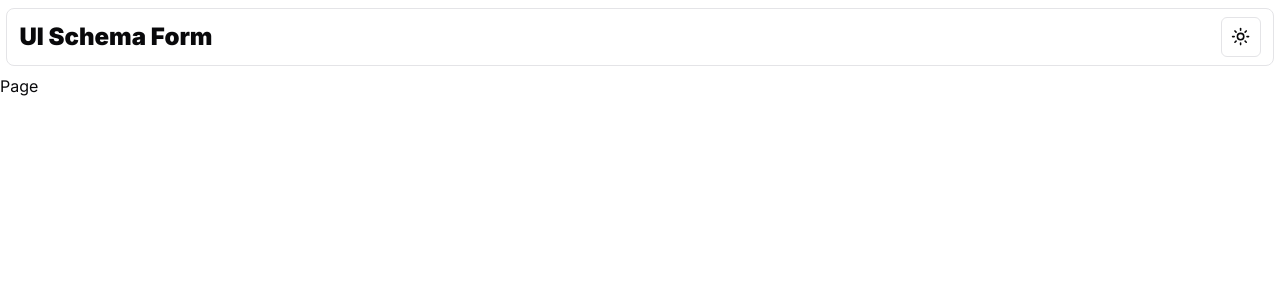
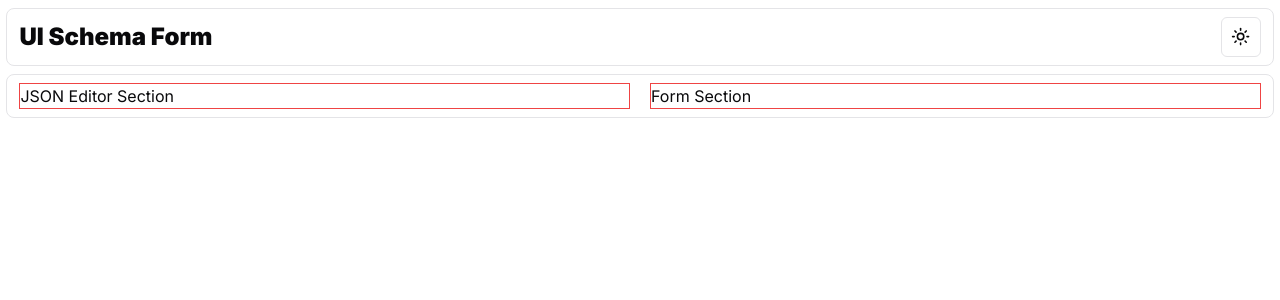
Before and after one commit to arpitv970/json-schema-form, a Next.js app: page / in a window 1280 px wide. Shown: the top 300 px of the page. Built offline with nearby package versions, Linux system fonts and the light colour scheme.

Commit message:
basic nextjs setup done

```diff
--- a/app/globals.css
+++ b/app/globals.css
@@ -83,3 +83,11 @@
 .navbar > h1 {
   @apply text-2xl font-black;
 }
+
+.json-form {
+  @apply border border-border rounded-lg px-3 py-2 w-[99%] mx-auto grid grid-cols-2 items-center justify-center gap-5;
+}
+
+.json-form-subsec {
+  @apply border border-red-500 w-[100%];
+}
--- a/app/page.tsx
+++ b/app/page.tsx
@@ -1,12 +1,15 @@
+import FormPage from "@/components/FormPage";
+import JSONEditor from "@/components/JSONEditor";
 import Navbar from "@/components/common/Navbar";
 
 export default function Home() {
   return (
     <section>
       <Navbar />
-      <p>
-
-        Page</p>
+      <section className='json-form'>
+        <JSONEditor />
+        <FormPage />
+      </section>
     </section>
   )
 }
--- /dev/null
+++ b/components/FormPage.tsx
@@ -0,0 +1,9 @@
+import React from 'react'
+
+const FormPage = () => {
+  return (
+    <section className='form-sec json-form-subsec'>Form Section</section>
+  )
+}
+
+export default FormPage
--- /dev/null
+++ b/components/JSONEditor.tsx
@@ -0,0 +1,9 @@
+import React from 'react'
+
+const JSONEditor = () => {
+  return (
+    <section className='json-sec json-form-subsec'>JSON Editor Section</section>
+  )
+}
+
+export default JSONEditor
```
